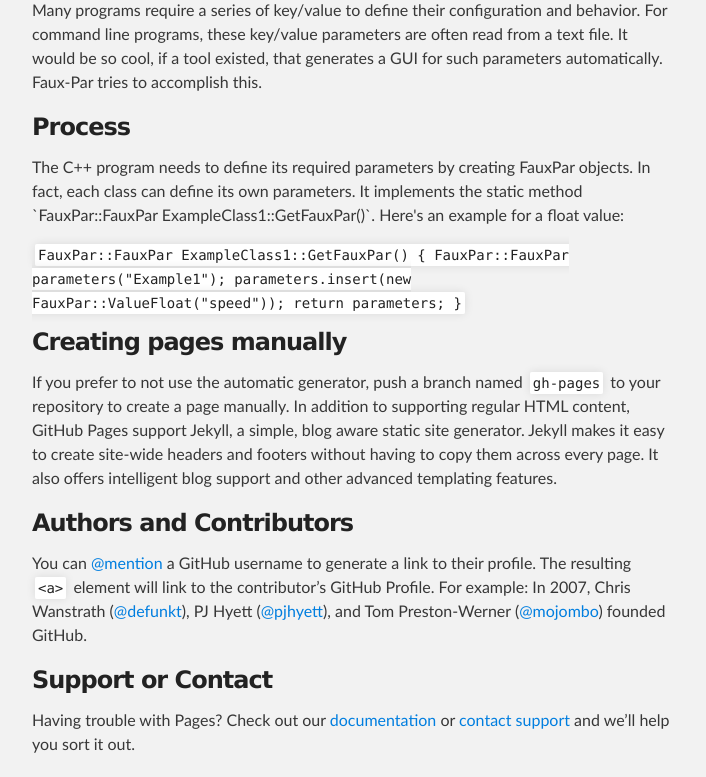
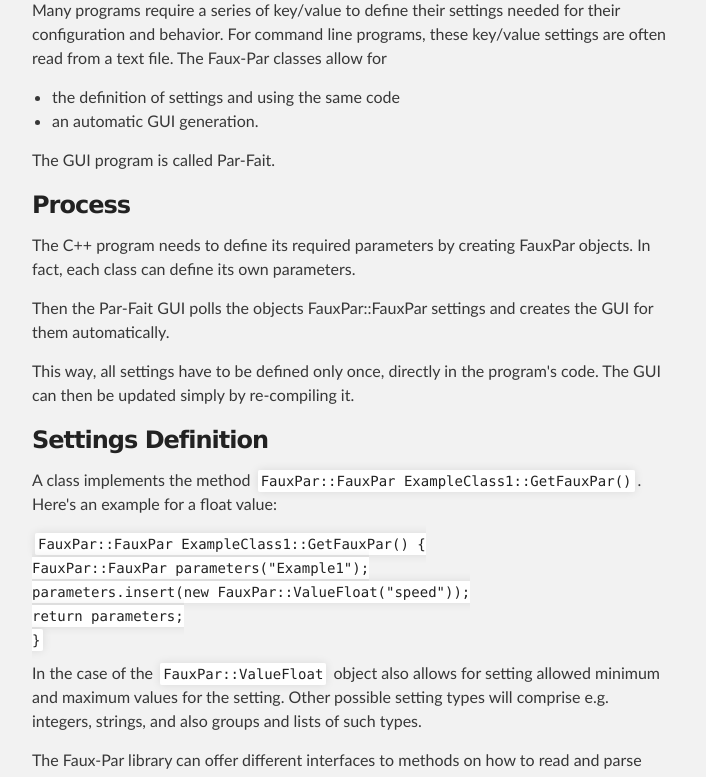
Before and after one commit to fms13/fauxpar, a plain HTML site: page index.html in a window 1280 px wide. Shown: the part 344-1121 px from the top of the page, without its empty margins (288-994 px from the left). Drawn offline with Linux system fonts and the light colour scheme.

Commit message:
initial release of the library and GUI generation tool

```diff
--- a/index.html
+++ b/index.html
@@ -32,39 +32,51 @@
     <div id="main_content_wrap" class="outer">
       <section id="main_content" class="inner">
         <h3>
-<a id="faux-par" class="anchor" href="#faux-par" aria-hidden="true"><span class="octicon octicon-link"></span></a>Faux-Par</h3>
+<a id="faux-par" class="anchor" href="#faux-par" aria-hidden="true"><span class="octicon octicon-link"></span></a>Faux-Par and Par-Fait</h3>
 
-<p>Many programs require a series of key/value to define their configuration and behavior. For command line programs, these key/value parameters are often read from a text file. It would be so cool, if a tool existed, that generates a GUI for such parameters <i>automatically</i>. Faux-Par tries to accomplish this.</p>
+<p>Many programs require a series of key/value to define their settings needed for their configuration and behavior. For command line programs, these key/value settings are often read from a text file. The Faux-Par classes allow for</p>
+<ul>
+<li>the definition of settings and using the same code</li>
+<li>an automatic GUI generation.
+</li>
+</ul>
+<p>The GUI program is called Par-Fait.</p>
 
 <h3>
-<a id="designer-templates" class="anchor" href="#designer-templates" aria-hidden="true"><span class="octicon octicon-link"></span></a>Process</h3>
+<a id="process" class="anchor" href="#process" aria-hidden="true"><span class="octicon octicon-link"></span></a>Process</h3>
 
-<p>The C++ program needs to define its required parameters by creating FauxPar objects. In fact, each class can define its own parameters. It implements the static method `FauxPar::FauxPar ExampleClass1::GetFauxPar()`. Here's an example for a float value:</p>
+<p>The C++ program needs to define its required parameters by creating FauxPar objects. In fact, each class can define its own parameters.</p>
 
-<code>FauxPar::FauxPar ExampleClass1::GetFauxPar() {
+<p>Then the Par-Fait GUI polls the objects FauxPar::FauxPar settings and creates the GUI for them automatically.</p>
 
-   FauxPar::FauxPar parameters("Example1");
+<p>This way, all settings have to be defined only once, directly in the program's code. The GUI can then be updated simply by re-compiling it.</p>
 
-   parameters.insert(new FauxPar::ValueFloat("speed"));
+<h3>
+<a id="settings-definition" class="anchor" href="#settings-definition" aria-hidden="true"><span class="octicon octicon-link"></span></a>Settings Definition</h3>
 
-   return parameters;
+A class implements the method <code>FauxPar::FauxPar ExampleClass1::GetFauxPar()</code>. Here's an example for a float value:</p>
+
+<code>
+FauxPar::FauxPar ExampleClass1::GetFauxPar() {<br>
+
+   FauxPar::FauxPar parameters("Example1");<br>
+
+   parameters.insert(new FauxPar::ValueFloat("speed"));<br>
+
+   return parameters;<br>
 }
 </code>
 
-<h3>
-<a id="creating-pages-manually" class="anchor" href="#creating-pages-manually" aria-hidden="true"><span class="octicon octicon-link"></span></a>Creating pages manually</h3>
+<p>In the case of the <code>FauxPar::ValueFloat</code> object also allows for setting allowed minimum and maximum values for the setting. Other possible setting types will comprise e.g. integers, strings, and also groups and lists of such types.</p>
 
-<p>If you prefer to not use the automatic generator, push a branch named <code>gh-pages</code> to your repository to create a page manually. In addition to supporting regular HTML content, GitHub Pages support Jekyll, a simple, blog aware static site generator. Jekyll makes it easy to create site-wide headers and footers without having to copy them across every page. It also offers intelligent blog support and other advanced templating features.</p>
+<p>The Faux-Par library can offer different interfaces to methods on how to read and parse such settings. One possibilty is the use of the libconfig library.</p>
+
 
 <h3>
-<a id="authors-and-contributors" class="anchor" href="#authors-and-contributors" aria-hidden="true"><span class="octicon octicon-link"></span></a>Authors and Contributors</h3>
+<a id="gui-generation" class="anchor" href="#gui-generation" aria-hidden="true"><span class="octicon octicon-link"></span></a>GUI Generation</h3>
 
-<p>You can <a href="https://github.com/blog/821" class="user-mention">@mention</a> a GitHub username to generate a link to their profile. The resulting <code>&lt;a&gt;</code> element will link to the contributor’s GitHub Profile. For example: In 2007, Chris Wanstrath (<a href="https://github.com/defunkt" class="user-mention">@defunkt</a>), PJ Hyett (<a href="https://github.com/pjhyett" class="user-mention">@pjhyett</a>), and Tom Preston-Werner (<a href="https://github.com/mojombo" class="user-mention">@mojombo</a>) founded GitHub.</p>
+<p>The Par-Fait GUI walks through the list of all objects to be configured and creates all required forms by polling the objects' FauxPar::FauxPar settings that it reads from the objects' GetFauxPar() methods.</p>
 
-<h3>
-<a id="support-or-contact" class="anchor" href="#support-or-contact" aria-hidden="true"><span class="octicon octicon-link"></span></a>Support or Contact</h3>
-
-<p>Having trouble with Pages? Check out our <a href="https://help.github.com/pages">documentation</a> or <a href="https://github.com/contact">contact support</a> and we’ll help you sort it out.</p>
       </section>
     </div>
 
```
